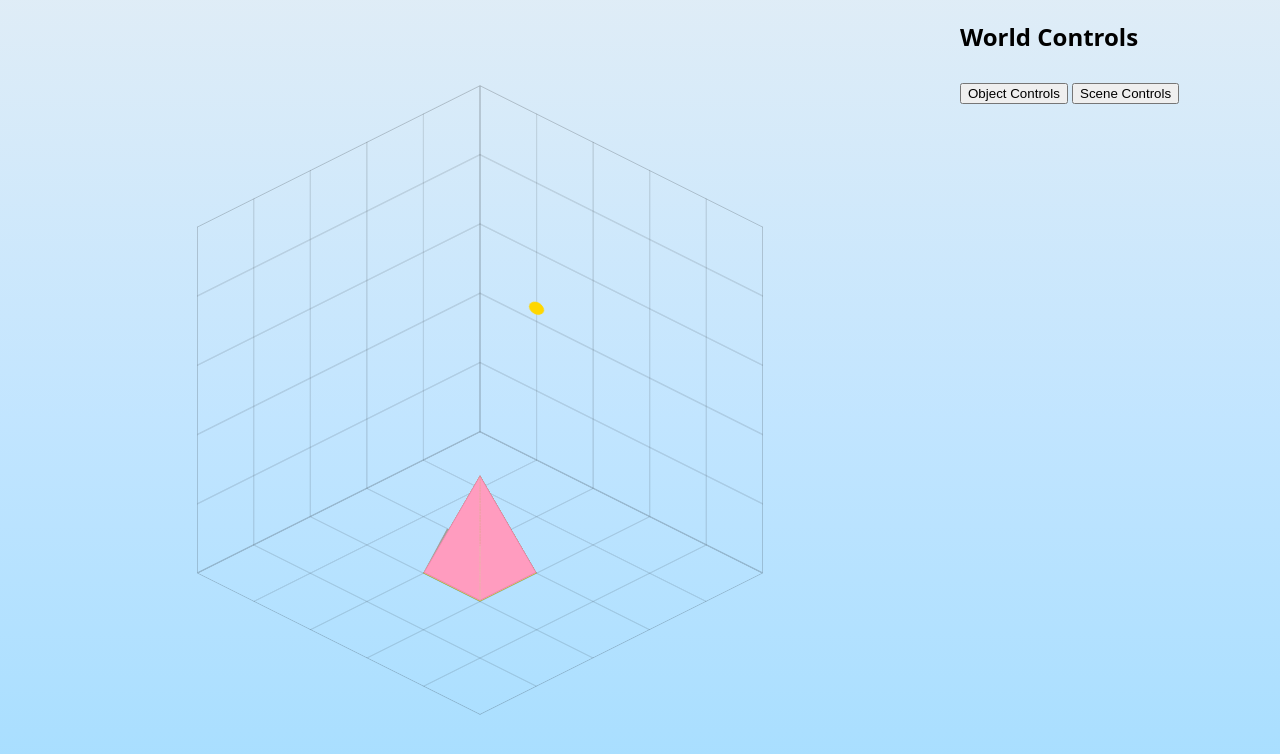
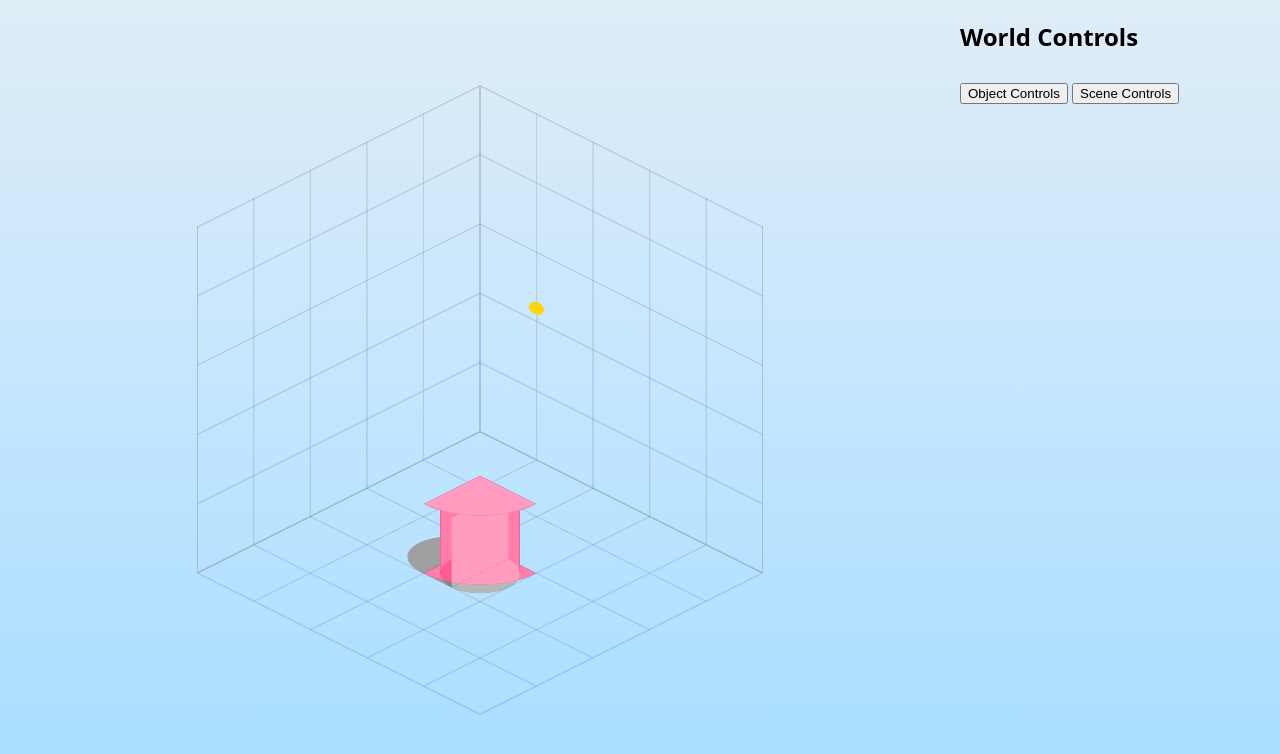
Before and after one commit to chrisrooke/diorama-builder, a plain HTML site: page index.html in a window 1280 px wide. Drawn offline with Linux system fonts and the light colour scheme.

Commit message:
initial commit

```diff
--- a/index.html
+++ b/index.html
@@ -13,7 +13,7 @@
     </div>
     <div class="scene-container" id="shadow-layer">
         <figure class="scene">
-            <figure class="object slope-corner" data-object="object1">
+            <figure class="object cylinder corner" data-object="object1">
                 <div class="face"></div>
                 <div class="face"></div>
                 <div class="face"></div>
@@ -115,7 +115,7 @@
     </div>
     <div class="scene-container" id="object-layer">
         <figure class="scene">
-            <figure class="object slope-corner" data-object="object1">
+            <figure class="object cylinder corner" data-object="object1">
                 <div class="face"></div>
                 <div class="face"></div>
                 <div class="face"></div>
@@ -219,7 +219,7 @@
     </div>
     <div class="scene-container" id="shade-layer">
         <figure class="scene">
-            <figure class="object slope-corner" data-object="object1">
+            <figure class="object cylinder corner" data-object="object1">
                 <div class="face">
                     <div class="curved-lighting">
                         <div class="top-bottom"></div>
--- a/styles.css
+++ b/styles.css
@@ -2244,3 +2244,44 @@ body:has(input#natural-light:checked) #shade-layer .face {
         ;
         clip-path: unset;
     }
+
+
+
+#object-layer .cylinder.corner, #shade-layer .cylinder.corner {
+        /* --object-env-11: var(--object-scene-normal-11);
+        --object-env-12: var(--object-scene-normal-12);
+        --object-env-13: var(--object-scene-normal-13);
+        --object-env-21: var(--object-scene-normal-21);
+        --object-env-22: var(--object-scene-normal-22);
+        --object-env-23: var(--object-scene-normal-23);
+        --object-env-31: var(--object-scene-normal-31);
+        --object-env-32: var(--object-scene-normal-32);
+        --object-env-33: var(--object-scene-normal-33); */
+
+}
+.cylinder.corner .face:first-child {
+    /* --face-width: hypot(var(--object-size), var(--object-size));
+    width: var(--face-width);
+    left: calc((var(--face-width) - var(--object-size)) / -2); */
+    transform:
+        /* translateZ(var(--object-size-half-neg))  */
+        /* translateX(var(--object-size-half))  */
+        rotateY(var(--face-y-deg)) rotateX(var(--face-x-deg)) translateZ(var(--face-translate));
+}
+
+.cylinder.corner .face:first-child::before {
+    --before-background: transparent
+}
+
+.cylinder.corner .face:nth-child(2)::before {
+    --border-radius: 100% 0 0 0;
+}
+.cylinder.corner .face:nth-child(2)::after {
+    --border-radius: 0 100% 0 0;
+}
+.cylinder.corner .face:nth-child(3)::before {
+    --border-radius: 0 0 0 100%;
+}
+.cylinder.corner .face:nth-child(3)::after {
+    --border-radius: 0 0 100% 0;
+}
```
